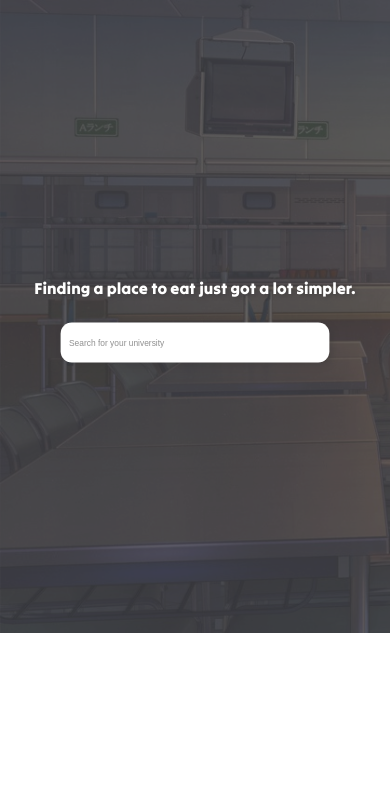
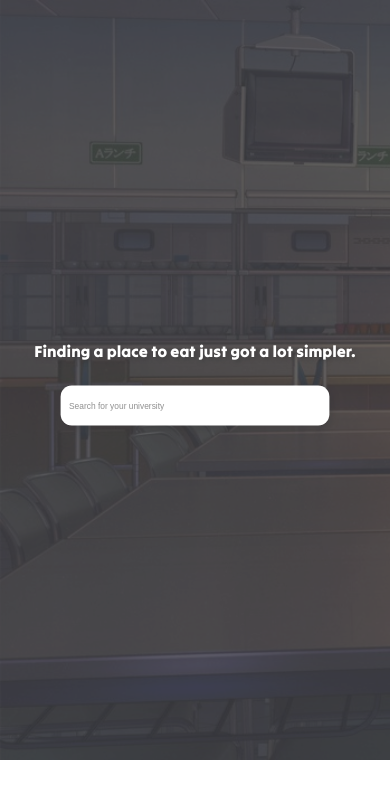
Before and after one commit to robPTY/ratemycaf, a PHP site: page / in a window 390 px wide. Shown: the part 58-844 px from the top of the page. Run offline with PHP 8.4, Linux system fonts and the light colour scheme; some web fonts are replaced.

Commit message:
made search section fill page for mobile and desktop

```diff
--- a/styles.css
+++ b/styles.css
@@ -62,7 +62,7 @@ strong{
     background-image: url(./images/caf2.jpg);
     background-size: cover;
     opacity: 0.8;
-    height: 75vh;
+    height: 90vh;
     display: flex;
     margin-left: -8px;
     margin-right: -8px;
@@ -110,4 +110,7 @@ strong{
     #navbar{
         font-size: 12px;
     }
+    #search-section{
+        height: 84vh;
+    }
 }
```
